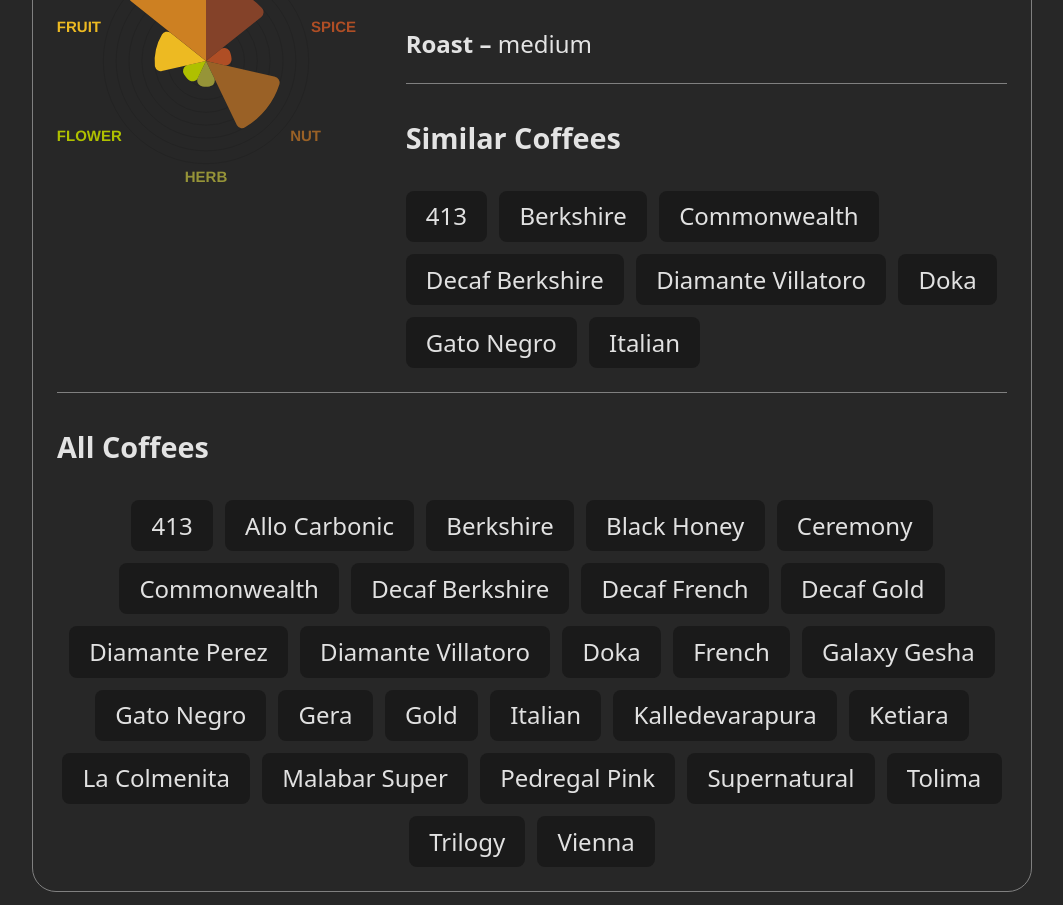
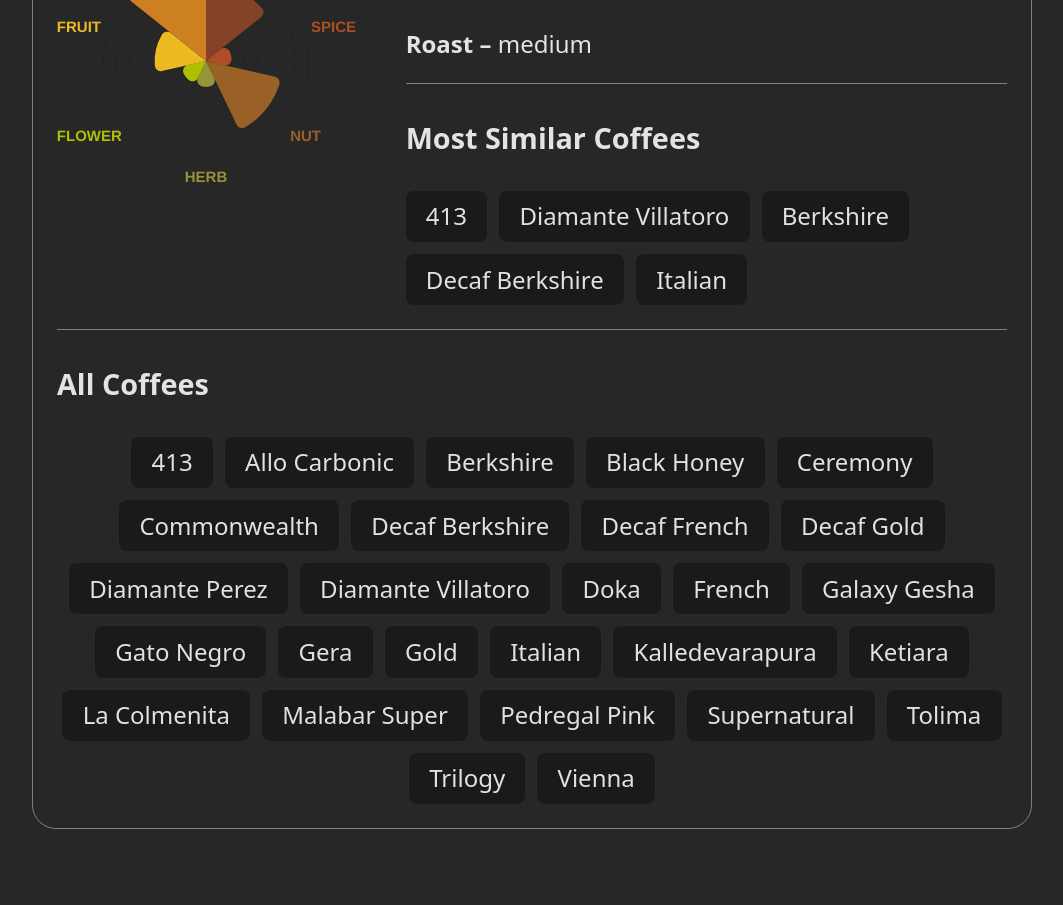
Before and after one commit to colecharb/colecharb-web, a React (Vite) app: page /projects in a window 1280 px wide. Shown: the part 1840-2745 px from the top of the page, without its empty margins (108-1171 px from the left). Built offline with nearby package versions, Linux system fonts and the light colour scheme.

Commit message:
display MOST similar coffees;
this calculates distance to each other coffee;
then sorts based on distance;
then takes the closest five coffees

```diff
--- a/src/components/flavorNavigator/SimilarCoffees.tsx
+++ b/src/components/flavorNavigator/SimilarCoffees.tsx
@@ -1,7 +1,7 @@
 import { Coffee, FlavorName } from "./FlavorMeter";
 import HorizontalLine from "./HorizontalLine";
 
-export const THRESHOLD = 3;
+export const THRESHOLD = 3.5;
 
 export default function ({ index, coffees, setCoffeeIndex }: { index: number, coffees: Coffee[], setCoffeeIndex: React.Dispatch<React.SetStateAction<number>> }) {
 
@@ -13,6 +13,15 @@ export default function ({ index, coffees, setCoffeeIndex }: { index: number, co
     threshold: THRESHOLD,
   });
 
+  const topSimilarCoffeeIndices = (n: number = 5) => getCoffeeDistances({
+    toIndex: index,
+    from: coffees
+  }).sort((a, b) =>
+    a.distance - b.distance
+  ).map((value) =>
+    value.index
+  ).slice(1, 1 + n);
+
   console.log(similarCoffeeIndices);
 
   return (
@@ -20,11 +29,11 @@ export default function ({ index, coffees, setCoffeeIndex }: { index: number, co
       <HorizontalLine />
 
       <h4>
-        Similar Coffees
+        Most Similar Coffees
       </h4>
 
       <div style={{ display: 'flex', flexDirection: 'row', flexWrap: 'wrap', gap: '0.5em' }}>
-        {similarCoffeeIndices.map(i => (
+        {topSimilarCoffeeIndices(5).map(i => (
           <button
             onClick={() => setCoffeeIndex(i)}
           // style={{ textAlign: 'left', paddingLeft: '0px' }}
@@ -52,6 +61,15 @@ const getSimilarCoffeeIndices = ({ toIndex, from, threshold }: { toIndex: number
   );
 }
 
+const getCoffeeDistances = ({ toIndex, from }: { toIndex: number, from: Coffee[] }) => {
+  const coffees = from;
+  const coffee = coffees[toIndex];
+
+  const coffeeDistancesAndIndices = coffees.map((c, i) => { return ({ coffee: c, index: i, distance: euclidean(coffee, c) }) })
+
+  return coffeeDistancesAndIndices;
+}
+
 
 type Metric = (c1: Coffee, c2: Coffee) => number;
 
```
